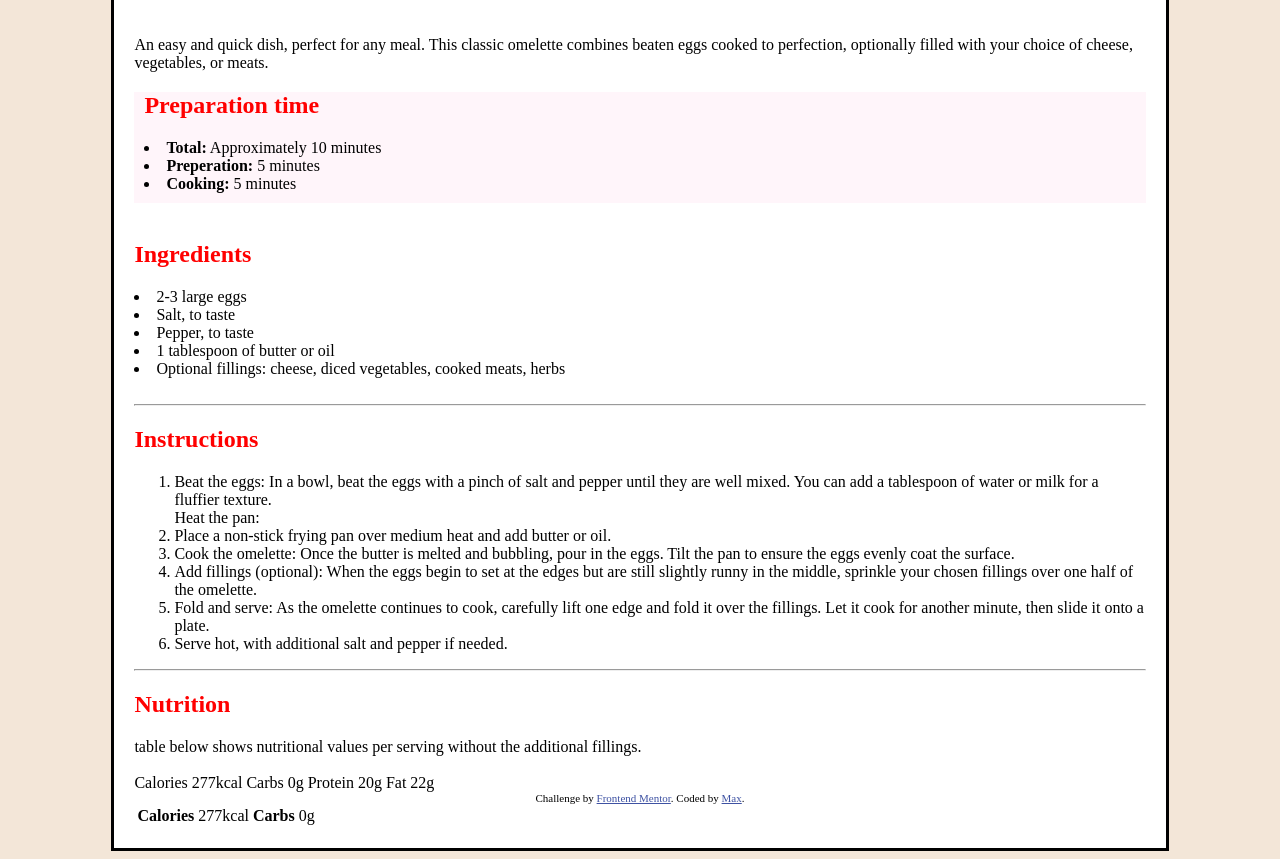
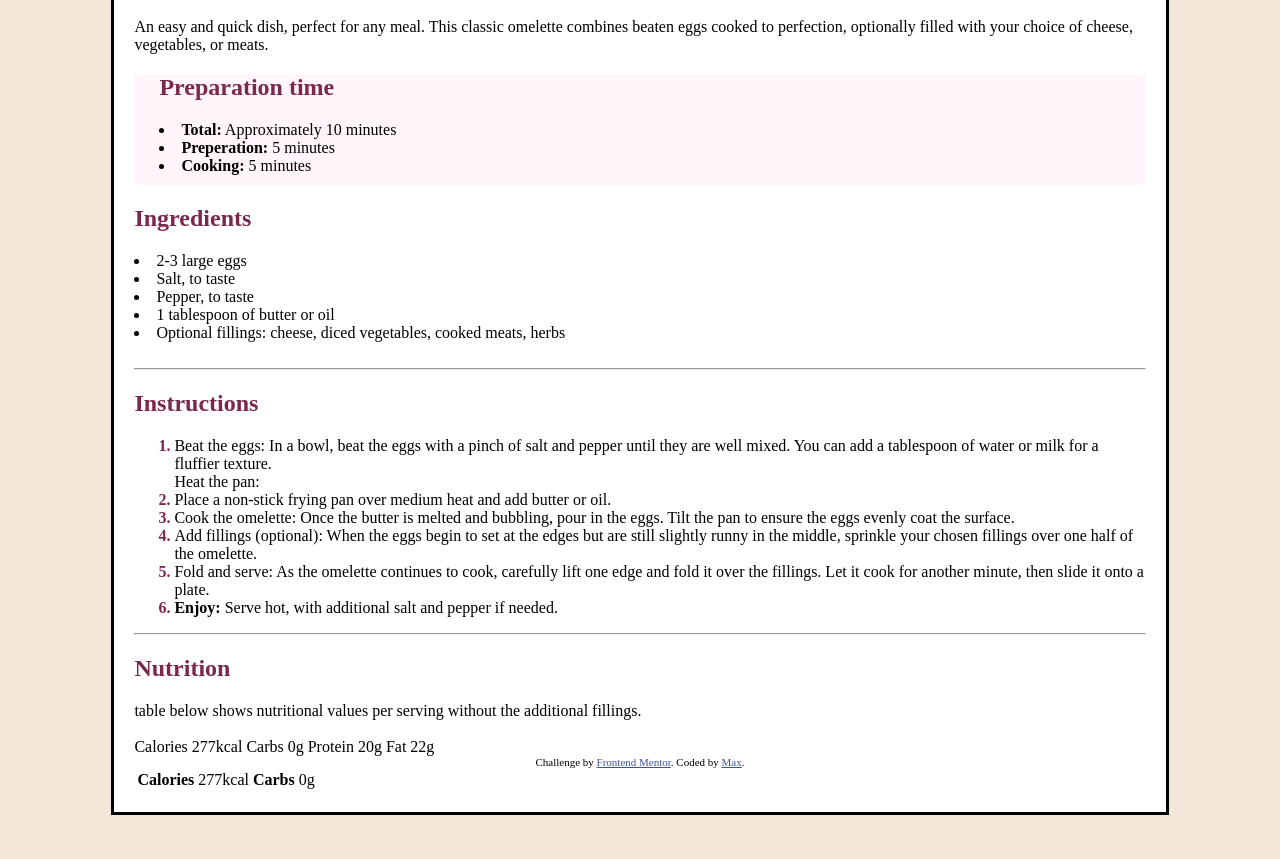
Before and after one commit to max-rains/Frontend-Men_rec, a plain HTML site: page index.html in a window 1280 px wide. Shown: the part 559-1418 px from the top of the page. After the commit the page ends 1382 px from the top, so only its background shows below. Drawn offline with Linux system fonts and the light colour scheme.

Commit message:
colored ordered list

```diff
--- a/index.html
+++ b/index.html
@@ -36,16 +36,23 @@
       border: 3px solid black
      }
      .box-around-text{
-      padding-left: 10px;
+      padding-left: 25px;
       padding-bottom: 10px;
       background-color: hsl(330, 100%, 98%);
      }
      h2{
-      color: red;
+      color: hsl(332, 51%, 32%);
      }
      body{
       background-color: hsl(30, 54%, 90%);
+      font-size: 16px;
+
      }
+
+     ol li::marker {
+    color: hsl(332, 51%, 32%);
+    font-weight: bold;
+}
 
     </style>
   </head>
@@ -54,7 +61,7 @@
 
 
     <h1>Simple Omelette Recipe</h1>
-    <br />
+
 
       An easy and quick dish, perfect for any meal. This classic omelette
       combines beaten eggs cooked to perfection, optionally filled with your
@@ -71,7 +78,7 @@
     <li><b>Cooking:</b> 5 minutes </li>
 
     </div>
-    <br>
+
     <h2>Ingredients</h2>
 
     <li>
@@ -111,7 +118,7 @@
           and serve: As the omelette continues to cook, carefully lift one edge and
           fold it over the fillings. Let it cook for another minute, then slide it
           onto a plate.
-    </li> <li>Serve hot, with additional salt and pepper if needed.</li>
+    </li> <li><b>Enjoy: </b>Serve hot, with additional salt and pepper if needed.</li>
   </ol>
 
 
```
